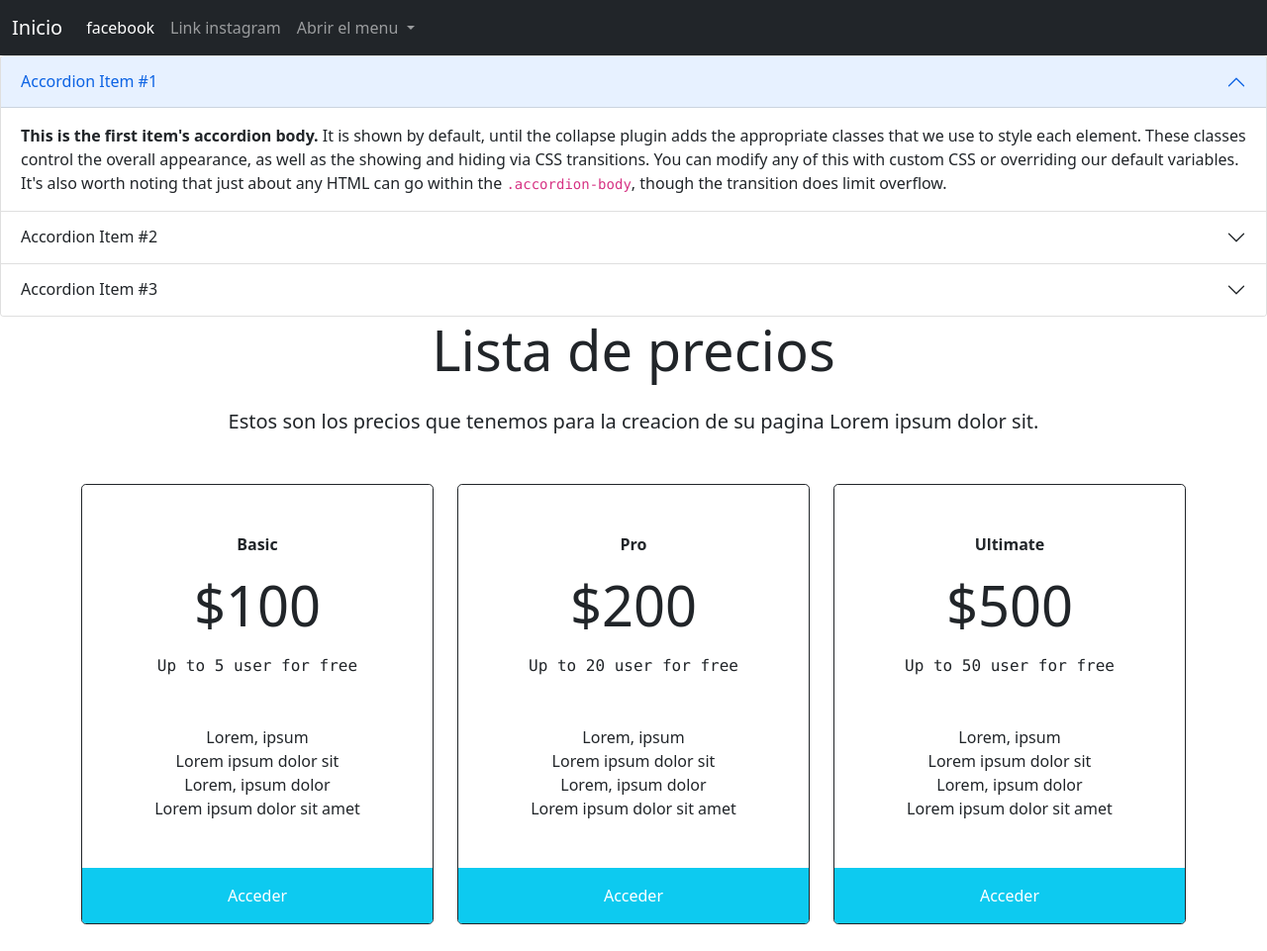
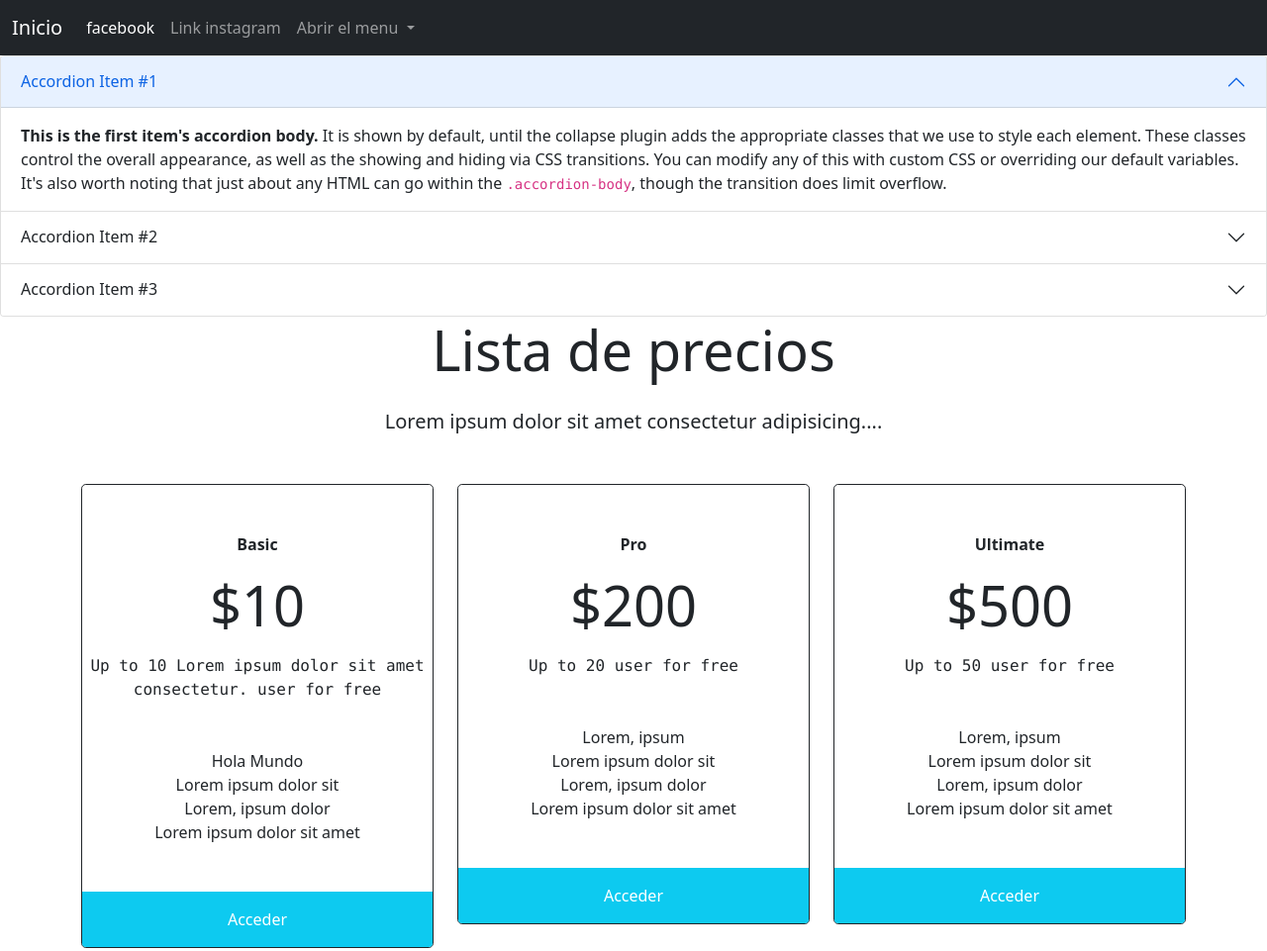
Before and after one commit to SebasPaez91/ejercicio-edwin, a website: page index.html in a window 1280 px wide. Shown: the top 961 px of the page at 99% size. Drawn offline with nearby package versions, Linux system fonts and the light colour scheme.

Commit message:
Creacion edwin

```diff
--- a/index.html
+++ b/index.html
@@ -80,15 +80,15 @@
       </div>
       <div class="container altura d-flex flex-column justify-content-center">
          <h2 class="text-center display-4 mb-4 mt-5 mt-md-0">Lista de precios</h2>
-         <p class="lead text-center mb-5">Estos son los precios que tenemos para la creacion de su pagina Lorem ipsum dolor sit.</p>
+         <p class="lead text-center mb-5">Lorem ipsum dolor sit amet consectetur adipisicing....</p>
          <main class="row">
             <article class="col-12 col-md-4 text-center mb-5 mb-md-0">
                <div class="border border-dark rounded rounded-3 overflow-hidden">
                   <p class="fw-bold mt-5">Basic</p>
-                  <h3 class="display-4">$100</h3>
-                  <p class="mt-3 font-monospace">Up to 5 user for free</p>
+                  <h3 class="display-4">$10</h3>
+                  <p class="mt-3 font-monospace">Up to 10 Lorem ipsum dolor sit amet consectetur. user for free</p>
                   <ul class="list-unstyled my-5">
-                     <li>Lorem, ipsum</li>
+                     <li>Hola Mundo</li>
                      <li>Lorem ipsum dolor sit</li>
                      <li>Lorem, ipsum dolor</li>
                      <li>Lorem ipsum dolor sit amet</li>
```
